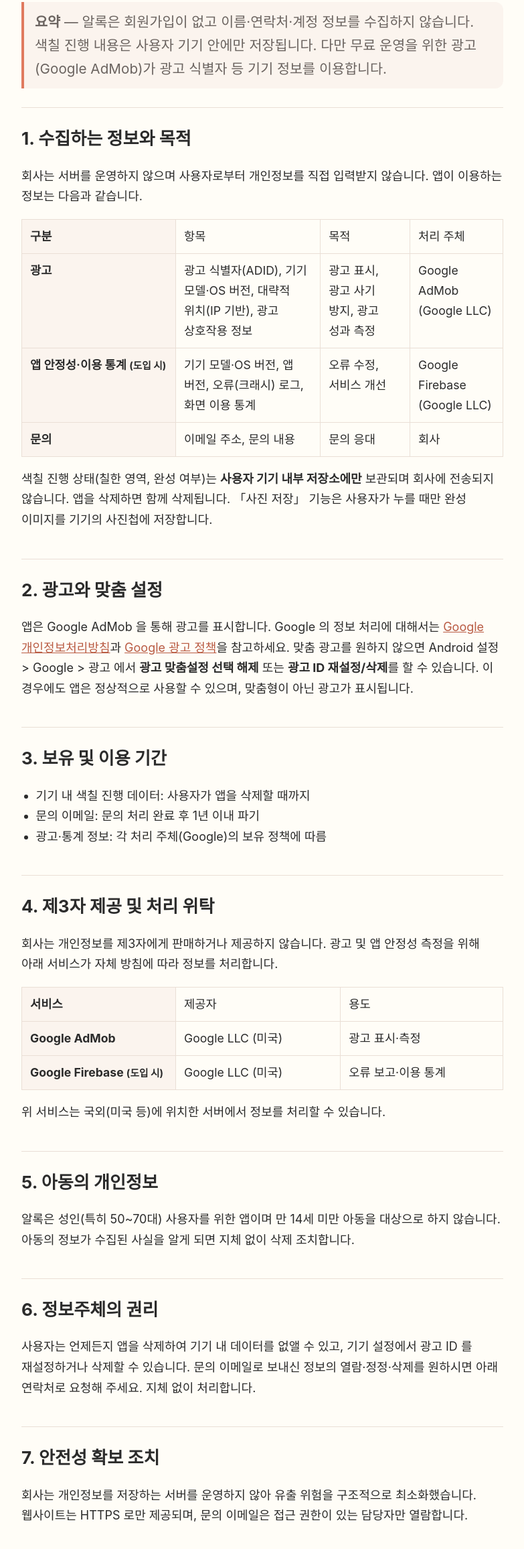
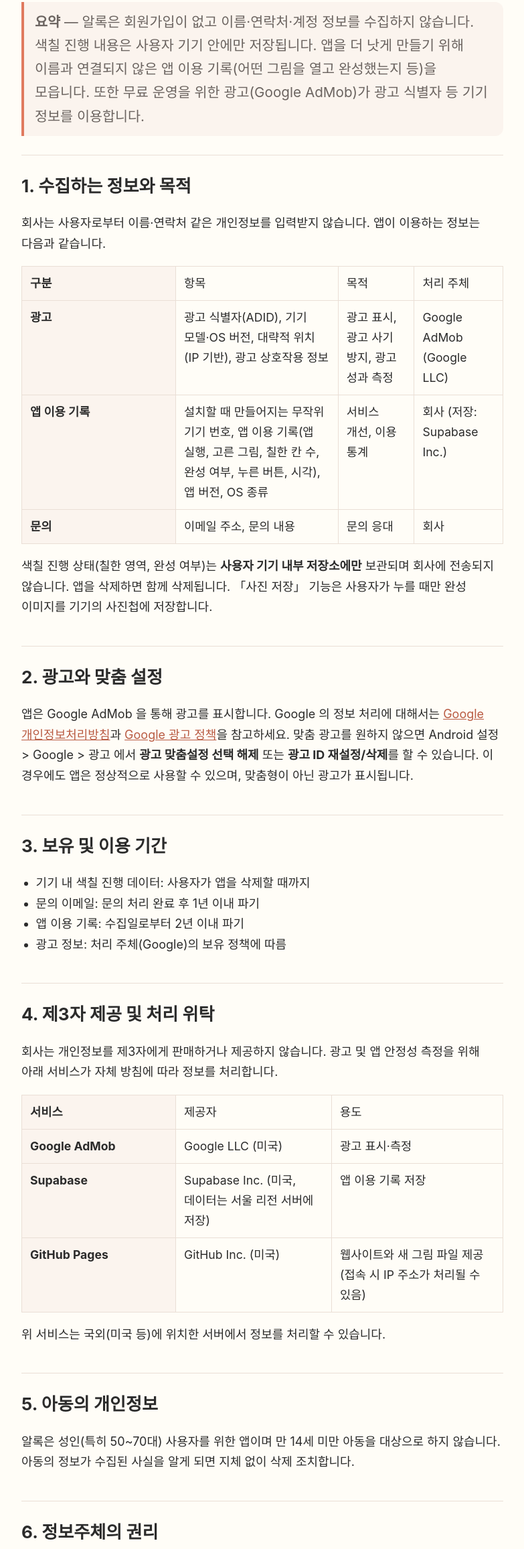
Before and after one commit to dykim-hub/allokapp.com, a plain HTML site: page privacy/index.html in a window 1280 px wide. Shown: the part 336-2648 px from the top of the page at 67% size, without its empty margins (248-1031 px from the left). Drawn offline with Linux system fonts and the light colour scheme.

Commit message:
개인정보처리방침 개정 — 앱 이용 기록 수집(0.5.0), Supabase·GitHub Pages 위탁, 시행일 2026-11-23
Co-Authored-By: Claude Opus 5.5 <noreply@anthropic.com>

```diff
--- a/privacy/index.html
+++ b/privacy/index.html
@@ -16,16 +16,16 @@
 <div class="hero" style="padding-bottom:8px">
   <h1>개인정보처리방침</h1>
   <p>zerotoone(이하 "회사")은 「알록 - 콕콕 누르는 색칠놀이」 앱(이하 "앱")과 웹사이트 allokapp.com 을 운영하며, 「개인정보 보호법」 등 관련 법령을 준수합니다. 이 방침은 앱과 웹사이트에서 어떤 정보가 어떻게 다뤄지는지 설명합니다.</p>
-  <p class="note"><b>요약</b> — 알록은 회원가입이 없고 이름·연락처·계정 정보를 수집하지 않습니다. 색칠 진행 내용은 사용자 기기 안에만 저장됩니다. 다만 무료 운영을 위한 광고(Google AdMob)가 광고 식별자 등 기기 정보를 이용합니다.</p>
+  <p class="note"><b>요약</b> — 알록은 회원가입이 없고 이름·연락처·계정 정보를 수집하지 않습니다. 색칠 진행 내용은 사용자 기기 안에만 저장됩니다. 앱을 더 낫게 만들기 위해 이름과 연결되지 않은 앱 이용 기록(어떤 그림을 열고 완성했는지 등)을 모읍니다. 또한 무료 운영을 위한 광고(Google AdMob)가 광고 식별자 등 기기 정보를 이용합니다.</p>
 </div>
 
 <section>
   <h2>1. 수집하는 정보와 목적</h2>
-  <p>회사는 서버를 운영하지 않으며 사용자로부터 개인정보를 직접 입력받지 않습니다. 앱이 이용하는 정보는 다음과 같습니다.</p>
+  <p>회사는 사용자로부터 이름·연락처 같은 개인정보를 입력받지 않습니다. 앱이 이용하는 정보는 다음과 같습니다.</p>
   <table>
     <tr><th>구분</th><td>항목</td><td>목적</td><td>처리 주체</td></tr>
     <tr><th>광고</th><td>광고 식별자(ADID), 기기 모델·OS 버전, 대략적 위치(IP 기반), 광고 상호작용 정보</td><td>광고 표시, 광고 사기 방지, 광고 성과 측정</td><td>Google AdMob (Google LLC)</td></tr>
-    <tr><th>앱 안정성·이용 통계 <small>(도입 시)</small></th><td>기기 모델·OS 버전, 앱 버전, 오류(크래시) 로그, 화면 이용 통계</td><td>오류 수정, 서비스 개선</td><td>Google Firebase (Google LLC)</td></tr>
+    <tr><th>앱 이용 기록</th><td>설치할 때 만들어지는 무작위 기기 번호, 앱 이용 기록(앱 실행, 고른 그림, 칠한 칸 수, 완성 여부, 누른 버튼, 시각), 앱 버전, OS 종류</td><td>서비스 개선, 이용 통계</td><td>회사 (저장: Supabase Inc.)</td></tr>
     <tr><th>문의</th><td>이메일 주소, 문의 내용</td><td>문의 응대</td><td>회사</td></tr>
   </table>
   <p>색칠 진행 상태(칠한 영역, 완성 여부)는 <b>사용자 기기 내부 저장소에만</b> 보관되며 회사에 전송되지 않습니다. 앱을 삭제하면 함께 삭제됩니다. 「사진 저장」 기능은 사용자가 누를 때만 완성 이미지를 기기의 사진첩에 저장합니다.</p>
@@ -41,7 +41,8 @@
   <ul>
     <li>기기 내 색칠 진행 데이터: 사용자가 앱을 삭제할 때까지</li>
     <li>문의 이메일: 문의 처리 완료 후 1년 이내 파기</li>
-    <li>광고·통계 정보: 각 처리 주체(Google)의 보유 정책에 따름</li>
+    <li>앱 이용 기록: 수집일로부터 2년 이내 파기</li>
+    <li>광고 정보: 처리 주체(Google)의 보유 정책에 따름</li>
   </ul>
 </section>
 
@@ -51,7 +52,8 @@
   <table>
     <tr><th>서비스</th><td>제공자</td><td>용도</td></tr>
     <tr><th>Google AdMob</th><td>Google LLC (미국)</td><td>광고 표시·측정</td></tr>
-    <tr><th>Google Firebase <small>(도입 시)</small></th><td>Google LLC (미국)</td><td>오류 보고·이용 통계</td></tr>
+    <tr><th>Supabase</th><td>Supabase Inc. (미국, 데이터는 서울 리전 서버에 저장)</td><td>앱 이용 기록 저장</td></tr>
+    <tr><th>GitHub Pages</th><td>GitHub Inc. (미국)</td><td>웹사이트와 새 그림 파일 제공 (접속 시 IP 주소가 처리될 수 있음)</td></tr>
   </table>
   <p>위 서비스는 국외(미국 등)에 위치한 서버에서 정보를 처리할 수 있습니다.</p>
 </section>
@@ -63,12 +65,12 @@
 
 <section>
   <h2>6. 정보주체의 권리</h2>
-  <p>사용자는 언제든지 앱을 삭제하여 기기 내 데이터를 없앨 수 있고, 기기 설정에서 광고 ID 를 재설정하거나 삭제할 수 있습니다. 문의 이메일로 보내신 정보의 열람·정정·삭제를 원하시면 아래 연락처로 요청해 주세요. 지체 없이 처리합니다.</p>
+  <p>사용자는 언제든지 앱을 삭제하여 기기 내 데이터를 없앨 수 있고, 기기 설정에서 광고 ID 를 재설정하거나 삭제할 수 있습니다. 문의 이메일로 보내신 정보나 앱 이용 기록의 열람·삭제를 원하시면 아래 연락처로 요청해 주세요. 앱 이용 기록은 이름과 연결되어 있지 않으므로, 삭제를 요청하실 때 앱을 쓰신 대략적인 날짜를 알려 주시면 찾는 데 도움이 됩니다. 지체 없이 처리합니다.</p>
 </section>
 
 <section>
   <h2>7. 안전성 확보 조치</h2>
-  <p>회사는 개인정보를 저장하는 서버를 운영하지 않아 유출 위험을 구조적으로 최소화했습니다. 웹사이트는 HTTPS 로만 제공되며, 문의 이메일은 접근 권한이 있는 담당자만 열람합니다.</p>
+  <p>앱 이용 기록에는 이름·연락처·광고 식별자를 담지 않습니다. 기록은 암호화된 연결(HTTPS)로만 전송되며, 앱에 들어 있는 키로는 기록을 쓰기만 할 수 있고 읽을 수 없습니다. 기록은 접근 권한이 있는 담당자만 열람합니다. 웹사이트는 HTTPS 로만 제공되며, 문의 이메일도 접근 권한이 있는 담당자만 열람합니다.</p>
 </section>
 
 <section>
@@ -86,7 +88,7 @@
 </section>
 
 <section>
-  <p><b>시행일</b>: 2026년 9월 4일</p>
+  <p><b>시행일</b>: 2026년 11월 23일 (이전: 2026년 9월 4일 — 앱 이용 기록 수집 추가)</p>
 </section>
 
 <footer>
```
